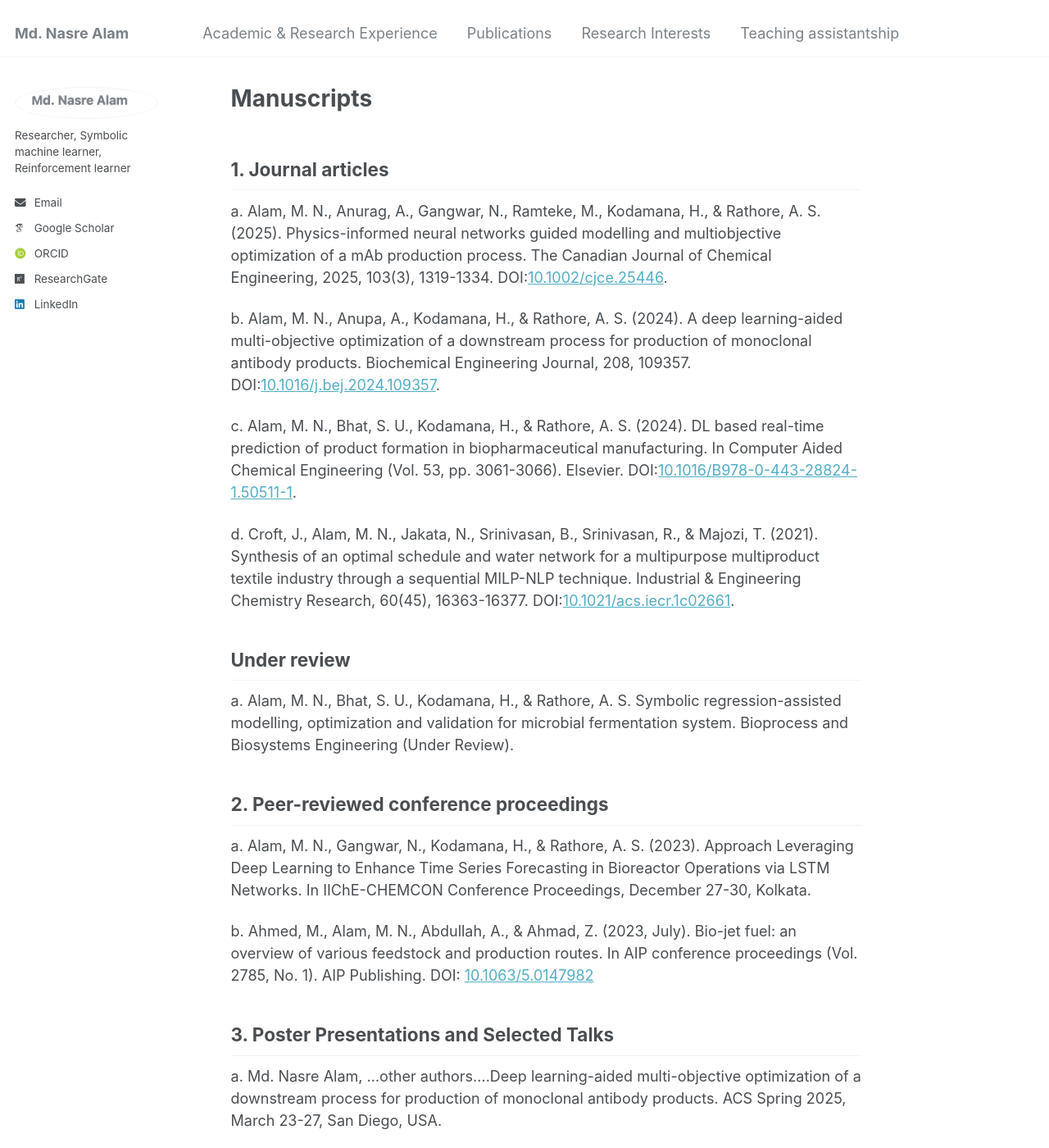
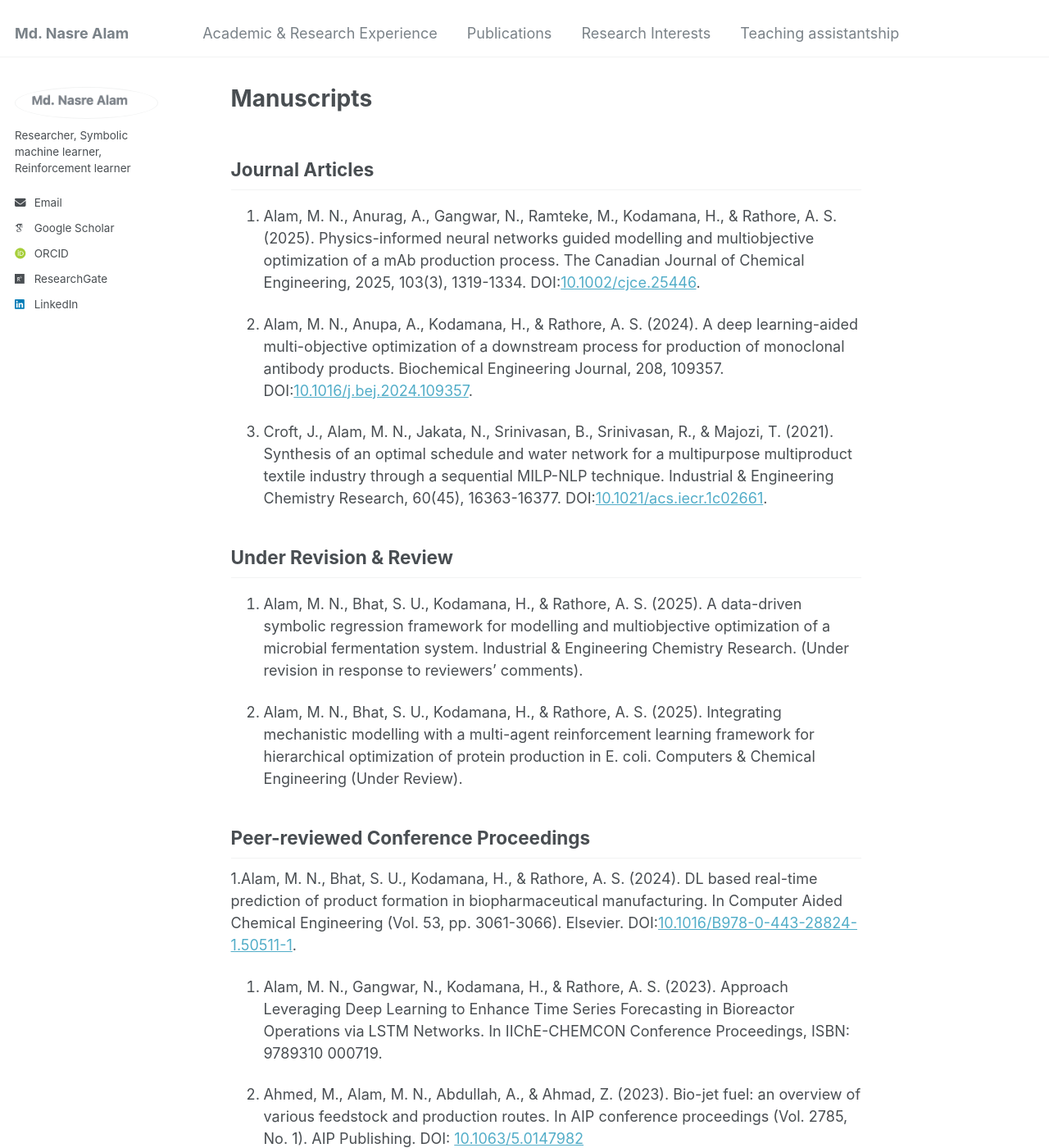
Before and after one commit to mdnasreiit/mdnasreiit.github.io, a Jekyll site: the page built from _pages/markdown.md, in a window 1280 px wide and 1400 px high. Shown: the whole window at 82% size. Built offline with Jekyll 4.4.1, drawn with Linux system fonts in a browser that asks for light colours; some web fonts are replaced; some of the changed text lies outside the part shown.

Commit message:
Update markdown.md

```diff
--- a/_pages/markdown.md
+++ b/_pages/markdown.md
@@ -8,25 +8,29 @@ redirect_from:
 ---
 
 
-## 1. Journal articles
+## Journal Articles
 
-a. Alam, M. N., Anurag, A., Gangwar, N., Ramteke, M., Kodamana, H., & Rathore, A. S. (2025). Physics-informed neural networks guided modelling and multiobjective optimization of a mAb production process. The Canadian Journal of Chemical Engineering, 2025, 103(3), 1319-1334. DOI:[10.1002/cjce.25446](https://doi.org/10.1002/cjce.25446).<br>
+1. Alam, M. N., Anurag, A., Gangwar, N., Ramteke, M., Kodamana, H., & Rathore, A. S. (2025). Physics-informed neural networks guided modelling and multiobjective optimization of a mAb production process. The Canadian Journal of Chemical Engineering, 2025, 103(3), 1319-1334. DOI:[10.1002/cjce.25446](https://doi.org/10.1002/cjce.25446).<br>
 
-b. Alam, M. N., Anupa, A., Kodamana, H., & Rathore, A. S. (2024). A deep learning-aided multi-objective optimization of a downstream process for production of monoclonal antibody products. Biochemical Engineering Journal, 208, 109357. DOI:[10.1016/j.bej.2024.109357](https://www.sciencedirect.com/science/article/pii/S1369703X2400144X).<br>
+2. Alam, M. N., Anupa, A., Kodamana, H., & Rathore, A. S. (2024). A deep learning-aided multi-objective optimization of a downstream process for production of monoclonal antibody products. Biochemical Engineering Journal, 208, 109357. DOI:[10.1016/j.bej.2024.109357](https://www.sciencedirect.com/science/article/pii/S1369703X2400144X).<br>
 
-c. Alam, M. N., Bhat, S. U., Kodamana, H., & Rathore, A. S. (2024). DL based real-time prediction of product formation in biopharmaceutical manufacturing. In Computer Aided Chemical Engineering (Vol. 53, pp. 3061-3066). Elsevier. DOI:[10.1016/B978-0-443-28824-1.50511-1](https://www.sciencedirect.com/science/article/pii/B9780443288241505111). <br>
+3. Croft, J., Alam, M. N., Jakata, N., Srinivasan, B., Srinivasan, R., & Majozi, T. (2021). Synthesis of an optimal schedule and water network for a multipurpose multiproduct textile industry through a sequential MILP-NLP technique. Industrial & Engineering Chemistry Research, 60(45), 16363-16377. DOI:[10.1021/acs.iecr.1c02661](https://pubs.acs.org/doi/full/10.1021/acs.iecr.1c02661). <br>
 
-d. Croft, J., Alam, M. N., Jakata, N., Srinivasan, B., Srinivasan, R., & Majozi, T. (2021). Synthesis of an optimal schedule and water network for a multipurpose multiproduct textile industry through a sequential MILP-NLP technique. Industrial & Engineering Chemistry Research, 60(45), 16363-16377. DOI:[10.1021/acs.iecr.1c02661](https://pubs.acs.org/doi/full/10.1021/acs.iecr.1c02661). <br>
+## Under Revision & Review
+4. Alam, M. N., Bhat, S. U., Kodamana, H., & Rathore, A. S. (2025). A data-driven symbolic regression framework for modelling and multiobjective optimization of a microbial fermentation system. Industrial & Engineering Chemistry Research. (Under revision in response to reviewers’ comments).
 
-## Under review
+5. Alam, M. N., Bhat, S. U., Kodamana, H., & Rathore, A. S. (2025). Integrating mechanistic modelling with a multi-agent reinforcement learning framework for hierarchical optimization of protein production in E. coli. Computers & Chemical Engineering (Under Review).
 
-a. Alam, M. N., Bhat, S. U., Kodamana, H., & Rathore, A. S. Symbolic regression-assisted modelling, optimization and validation for microbial fermentation system. Bioprocess and Biosystems Engineering (Under Review).
+## Peer-reviewed Conference Proceedings
 
-## 2. Peer-reviewed conference proceedings
+1.Alam, M. N., Bhat, S. U., Kodamana, H., & Rathore, A. S. (2024). DL based real-time prediction of product formation in biopharmaceutical manufacturing. In Computer Aided Chemical Engineering (Vol. 53, pp. 3061-3066). Elsevier. DOI:[10.1016/B978-0-443-28824-1.50511-1](https://www.sciencedirect.com/science/article/pii/B9780443288241505111). <br>
 
-a. Alam, M. N., Gangwar, N., Kodamana, H., & Rathore, A. S. (2023). Approach Leveraging Deep Learning to Enhance Time Series Forecasting in Bioreactor Operations via LSTM Networks. In IIChE-CHEMCON Conference Proceedings, December 27-30, Kolkata.
+2. Alam, M. N., Gangwar, N., Kodamana, H., & Rathore, A. S. (2023). Approach Leveraging Deep Learning to Enhance Time Series Forecasting in Bioreactor Operations via LSTM Networks. In IIChE-CHEMCON Conference Proceedings, ISBN: 9789310 000719.
 
-b. Ahmed, M., Alam, M. N., Abdullah, A., & Ahmad, Z. (2023, July). Bio-jet fuel: an overview of various feedstock and production routes. In AIP conference proceedings (Vol. 2785, No. 1). AIP Publishing. DOI: [10.1063/5.0147982](https://doi.org/10.1063/5.0147982)
+3. Ahmed, M., Alam, M. N., Abdullah, A., & Ahmad, Z. (2023). Bio-jet fuel: an overview of various feedstock and production routes. In AIP conference proceedings (Vol. 2785, No. 1). AIP Publishing. DOI: [10.1063/5.0147982](https://doi.org/10.1063/5.0147982)
+
+## Under Review
+4. Alam, M. N., Kodamana, H., & Rathore, A. S. (2025). Hybrid Modelling Frameworks in Bioprocessing: Current Practices and Future Directions. Special Section: ACS eBooks Symposium Series (Under Review).
 
 
 ## 3. Poster Presentations and Selected Talks
```
